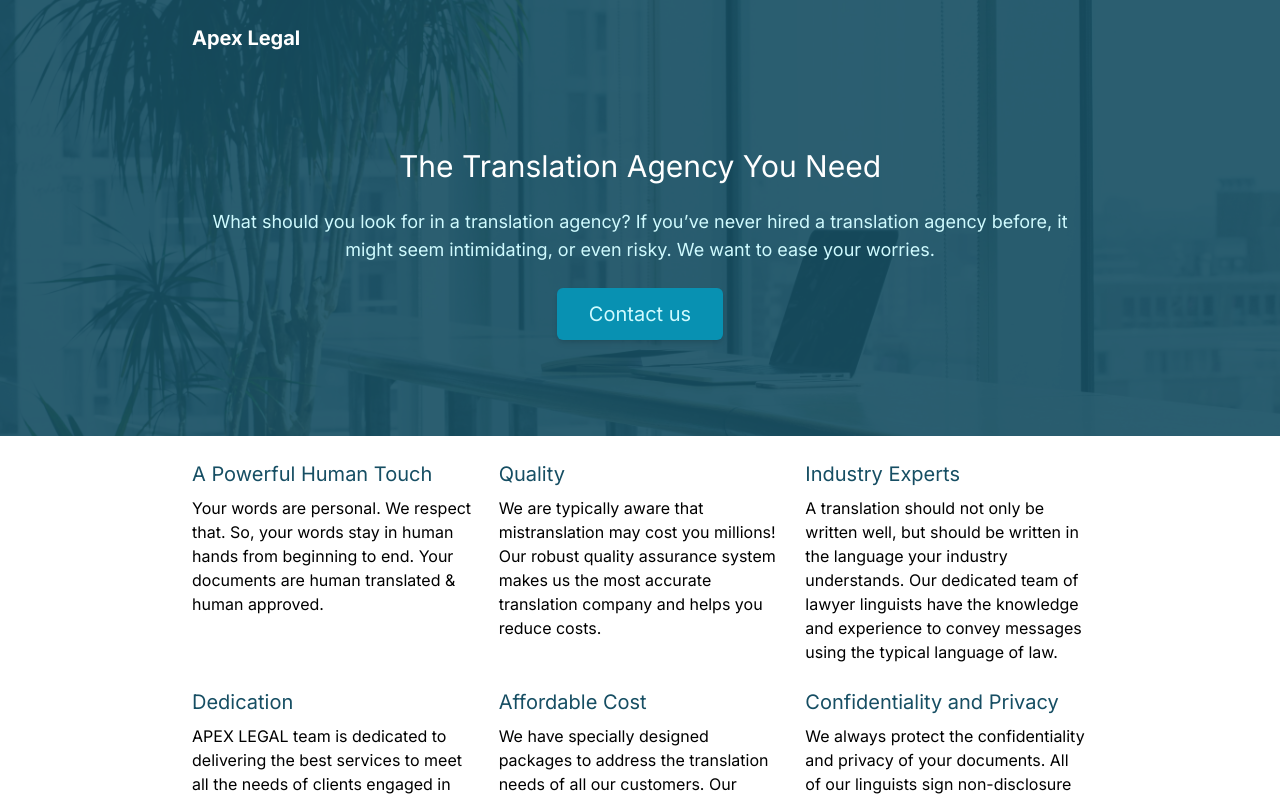
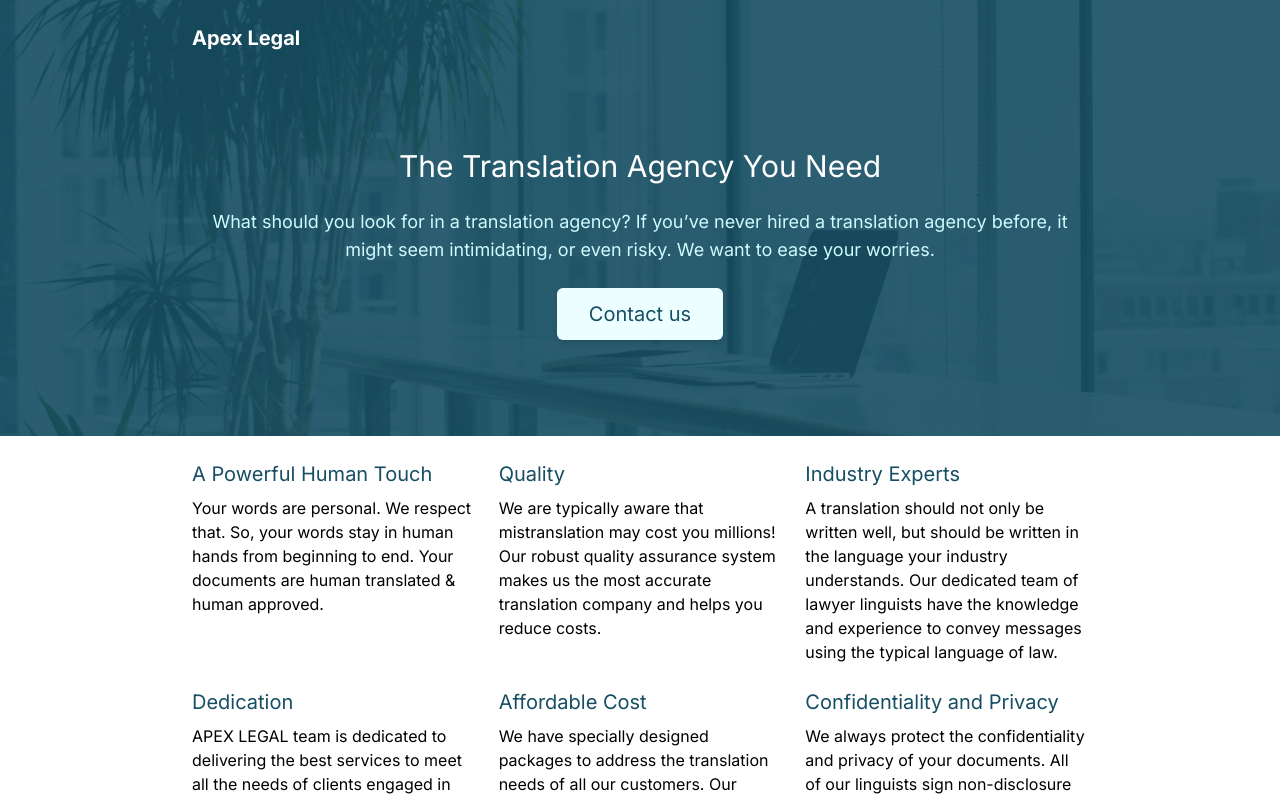
Before and after one commit to mibradev/apexlegal-website, a Next.js app: page / in a window 1280 px wide. Shown: the top 799 px of the page. Built offline with nearby package versions, Linux system fonts and the light colour scheme.

Commit message:
Update contact us button style

```diff
--- a/pages/index.tsx
+++ b/pages/index.tsx
@@ -61,7 +61,7 @@ function Hero() {
       </p>
       <a
         href="#"
-        className="inline-block bg-cyan-600 text-cyan-100 px-8 py-3 rounded-md text-xl text-bold shadow-md"
+        className="inline-block bg-cyan-50 text-cyan-900 px-8 py-3 rounded-md text-xl text-bold shadow-md"
       >
         Contact us
       </a>
```
